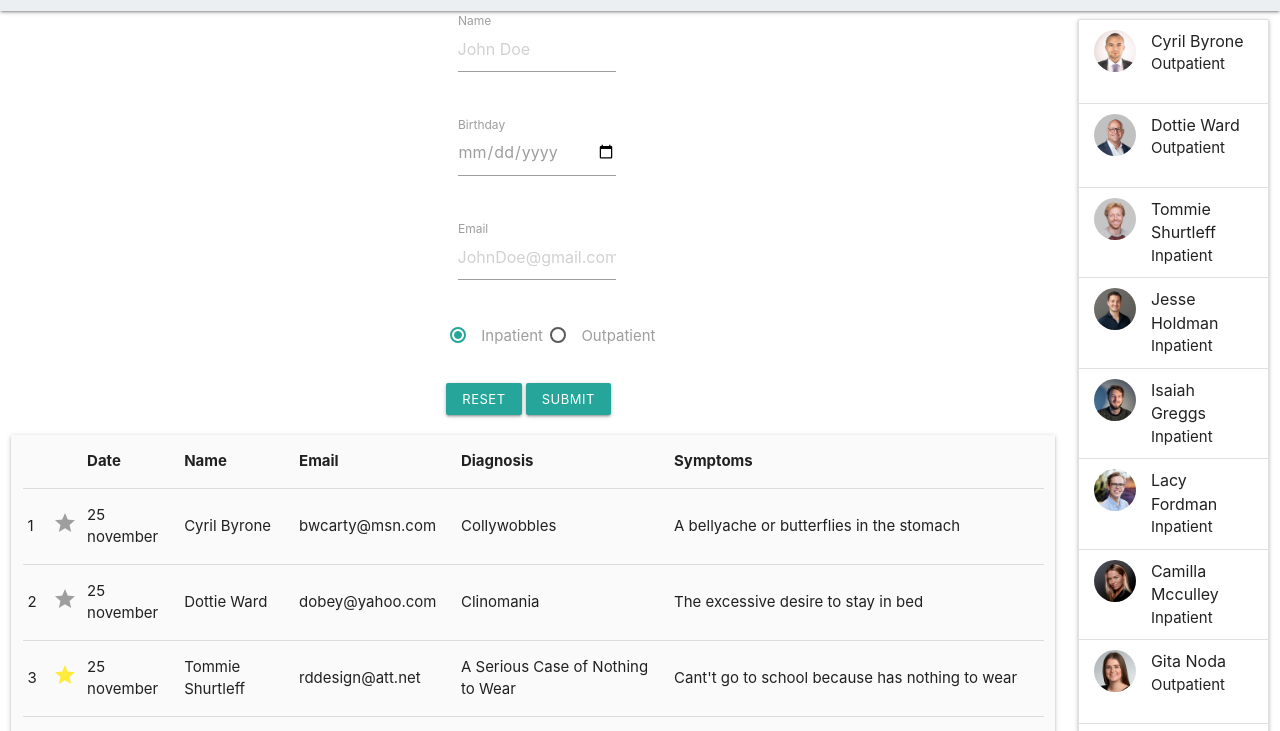
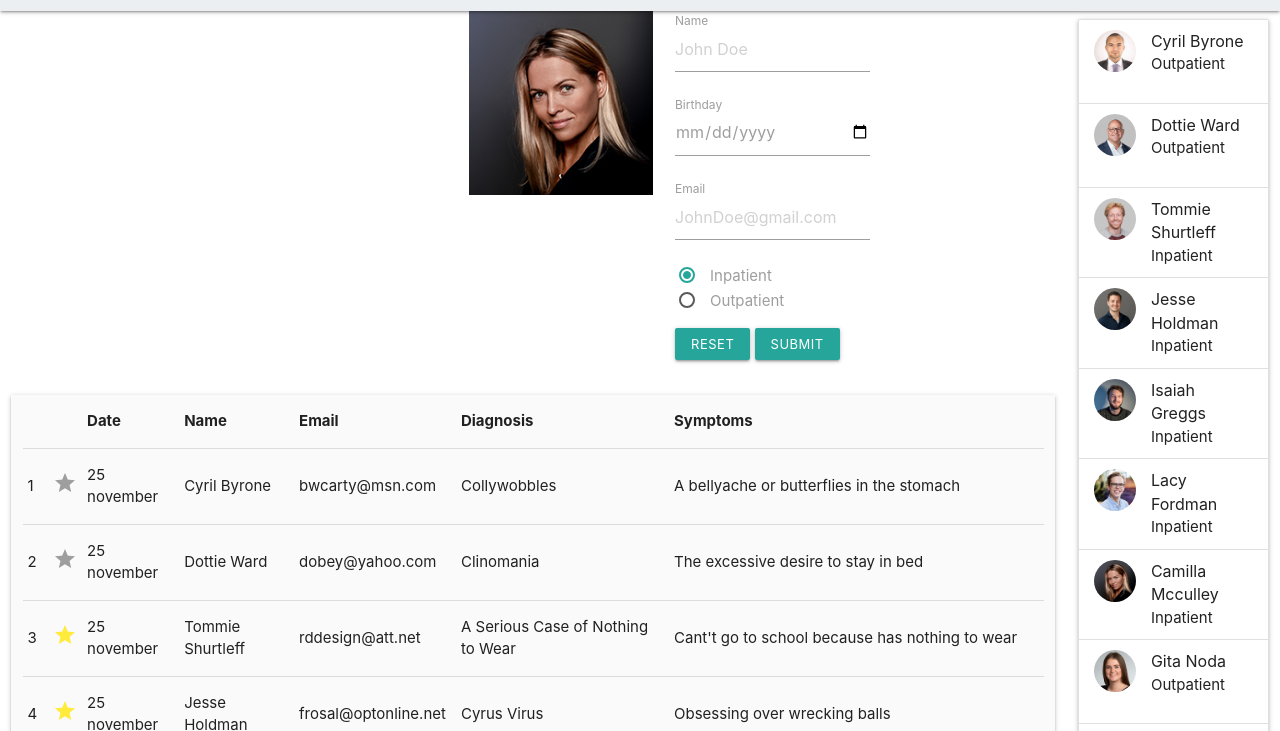
Before and after one commit to DenesVR/materialize_framework, a website: page index.html in a window 1280 px wide. Shown: the part 53-784 px from the top of the page. Drawn offline with nearby package versions, Linux system fonts and the light colour scheme; files that its build step writes are made by us from their sources.

Commit message:
Form design updated

```diff
--- a/index.html
+++ b/index.html
@@ -37,30 +37,33 @@
 
                 <!--9rechthoeken-->
 
-
             </div>
 
             <!--Form-->
             <div class="col s5">
+
+                <!--Image-->
+                <div class="col s6">
+                    <img src="img/foto5.jpg" alt="" class="responsive-img">
+                </div>
+
+
+                <!--Input fields-->
                 <div class="row">
-                    <div class="input-field col s5">
+                    <div class="input-field col s6">
                         <input placeholder="John Doe" id="name" type="text" class="validate grey-text">
                         <label for="name">Name</label>
                     </div>
-                </div>
-                <div class="row">
-                    <div class="input-field col s5">
+
+                    <div class="input-field col s6">
                         <input id="date" type="date" class="validate grey-text">
                         <label for="date">Birthday</label>
                     </div>
-                </div>
-                <div class="row">
-                    <div class="input-field col s5">
+
+                    <div class="input-field col s6">
                         <input placeholder="JohnDoe@gmail.com" id="email" type="email" class="validate grey-text">
                         <label for="email">Email</label>
-                    </div>
-                </div>
-                <div class="row">
+
                         <p>
                             <label>
                                 <input class="with-gap" name="group3" type="radio" checked />
@@ -71,10 +74,11 @@
                                 <span>Outpatient</span>
                             </label>
                         </p>
+
+                        <button class="btn waves-effect waves-light btn-small" type="reset" name="action">Reset</button>
+                        <button class="btn waves-effect waves-light btn-small" type="submit"
+                            name="action">Submit</button>
                     </div>
-                <div class="row">
-                    <button class="btn waves-effect waves-light btn-small" type="reset" name="action">Reset</button>
-                    <button class="btn waves-effect waves-light btn-small" type="submit" name="action">Submit</button>
                 </div>
             </div>
 
```
Lines whose indentation alone changed are shown as unchanged.
